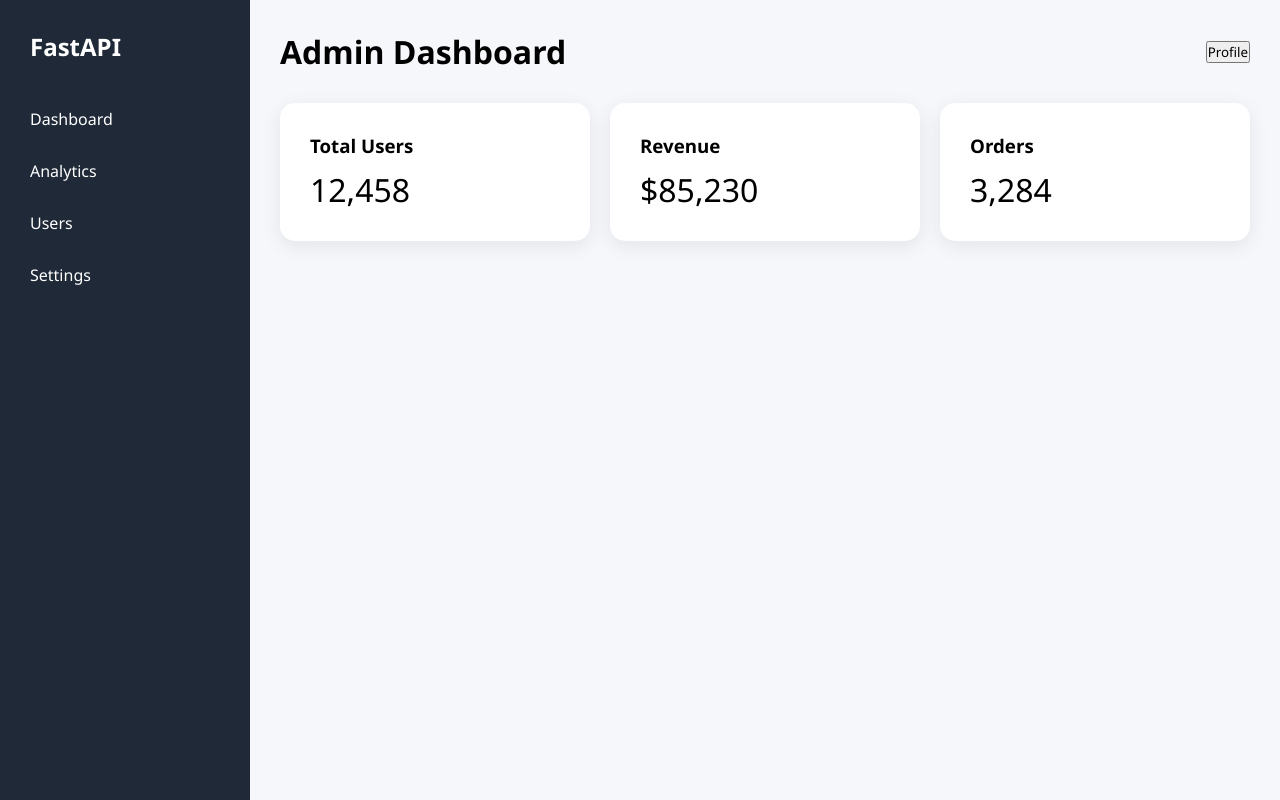
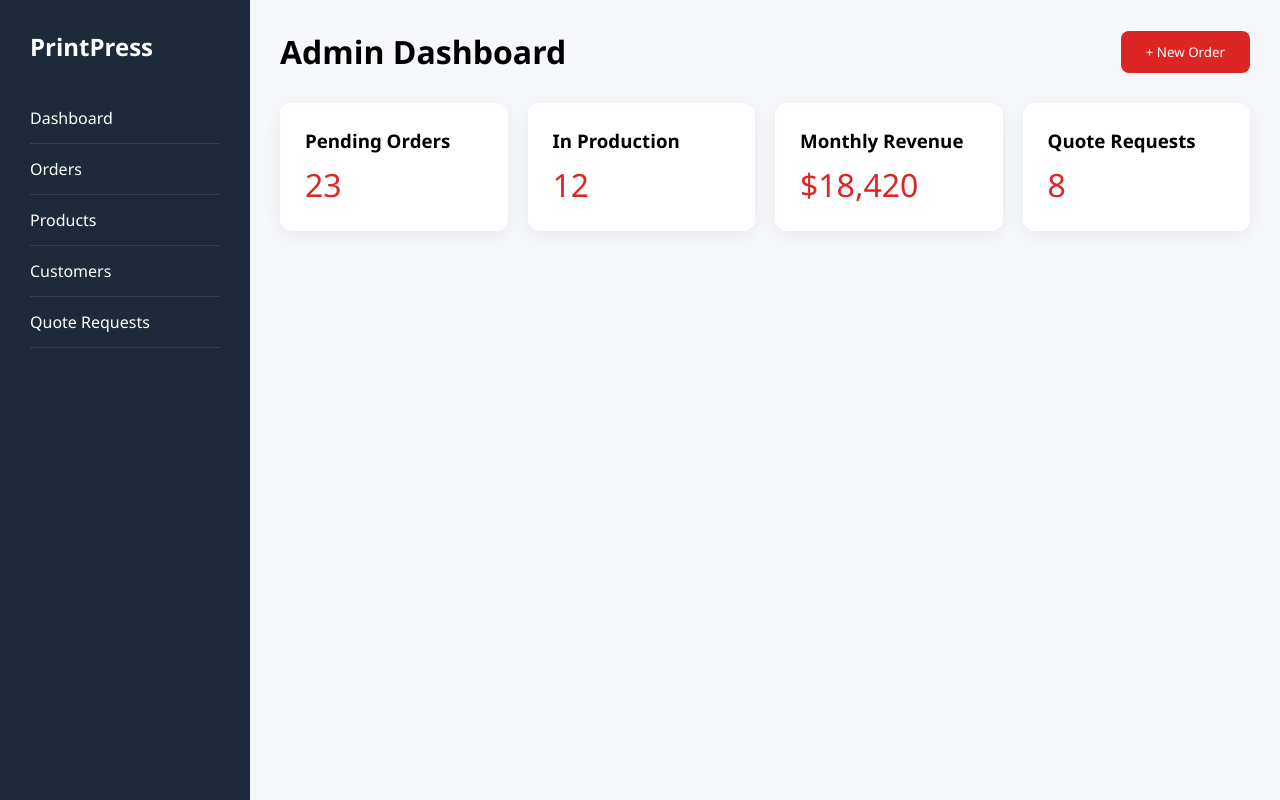
Before and after one commit to SaadRiaz99/Fast-Application-programing-Interface, a FastAPI app: page /dashboard in a window 1280 px wide. Run offline with FastAPI, Linux system fonts and the light colour scheme.

Commit message:
Update dashboard for print order management

```diff
--- a/static/dashboard.css
+++ b/static/dashboard.css
@@ -13,7 +13,7 @@ body{
 .sidebar{
     width:250px;
     height:100vh;
-    background:#1f2937;
+    background:#1e293b;
     color:white;
     padding:30px;
 }
@@ -24,8 +24,9 @@ body{
 }
 
 .sidebar li{
-    padding:15px 0;
+    padding:14px 0;
     cursor:pointer;
+    border-bottom:1px solid #334155;
 }
 
 .main{
@@ -39,21 +40,31 @@ header{
     align-items:center;
 }
 
+header button{
+    background:#dc2626;
+    color:white;
+    border:none;
+    padding:12px 25px;
+    border-radius:8px;
+    cursor:pointer;
+}
+
 .cards{
     display:grid;
-    grid-template-columns:repeat(auto-fit,minmax(250px,1fr));
+    grid-template-columns:repeat(auto-fit,minmax(220px,1fr));
     gap:20px;
     margin-top:30px;
 }
 
 .card{
     background:white;
-    padding:30px;
-    border-radius:15px;
-    box-shadow:0 5px 20px rgba(0,0,0,.08);
+    padding:25px;
+    border-radius:12px;
+    box-shadow:0 5px 20px rgba(0,0,0,.06);
 }
 
 .card p{
     font-size:2rem;
     margin-top:10px;
+    color:#dc2626;
 }
--- a/template/dashboard.html
+++ b/template/dashboard.html
@@ -3,19 +3,19 @@
 <head>
     <meta charset="UTF-8">
     <meta name="viewport" content="width=device-width, initial-scale=1.0">
-    <title>FastAPI Dashboard</title>
+    <title>Dashboard - PrintPress</title>
     <link rel="stylesheet" href="/static/dashboard.css">
 </head>
 <body>
 
 <div class="sidebar">
-    <h2>FastAPI</h2>
-
+    <h2>PrintPress</h2>
     <ul>
         <li>Dashboard</li>
-        <li>Analytics</li>
-        <li>Users</li>
-        <li>Settings</li>
+        <li>Orders</li>
+        <li>Products</li>
+        <li>Customers</li>
+        <li>Quote Requests</li>
     </ul>
 </div>
 
@@ -23,23 +23,25 @@
 
     <header>
         <h1>Admin Dashboard</h1>
-        <button>Profile</button>
+        <button>+ New Order</button>
     </header>
 
     <section class="cards">
         <div class="card">
-            <h3>Total Users</h3>
-            <p>12,458</p>
+            <h3>Pending Orders</h3>
+            <p>23</p>
         </div>
-
         <div class="card">
-            <h3>Revenue</h3>
-            <p>$85,230</p>
+            <h3>In Production</h3>
+            <p>12</p>
         </div>
-
         <div class="card">
-            <h3>Orders</h3>
-            <p>3,284</p>
+            <h3>Monthly Revenue</h3>
+            <p>$18,420</p>
+        </div>
+        <div class="card">
+            <h3>Quote Requests</h3>
+            <p>8</p>
         </div>
     </section>
 
```
